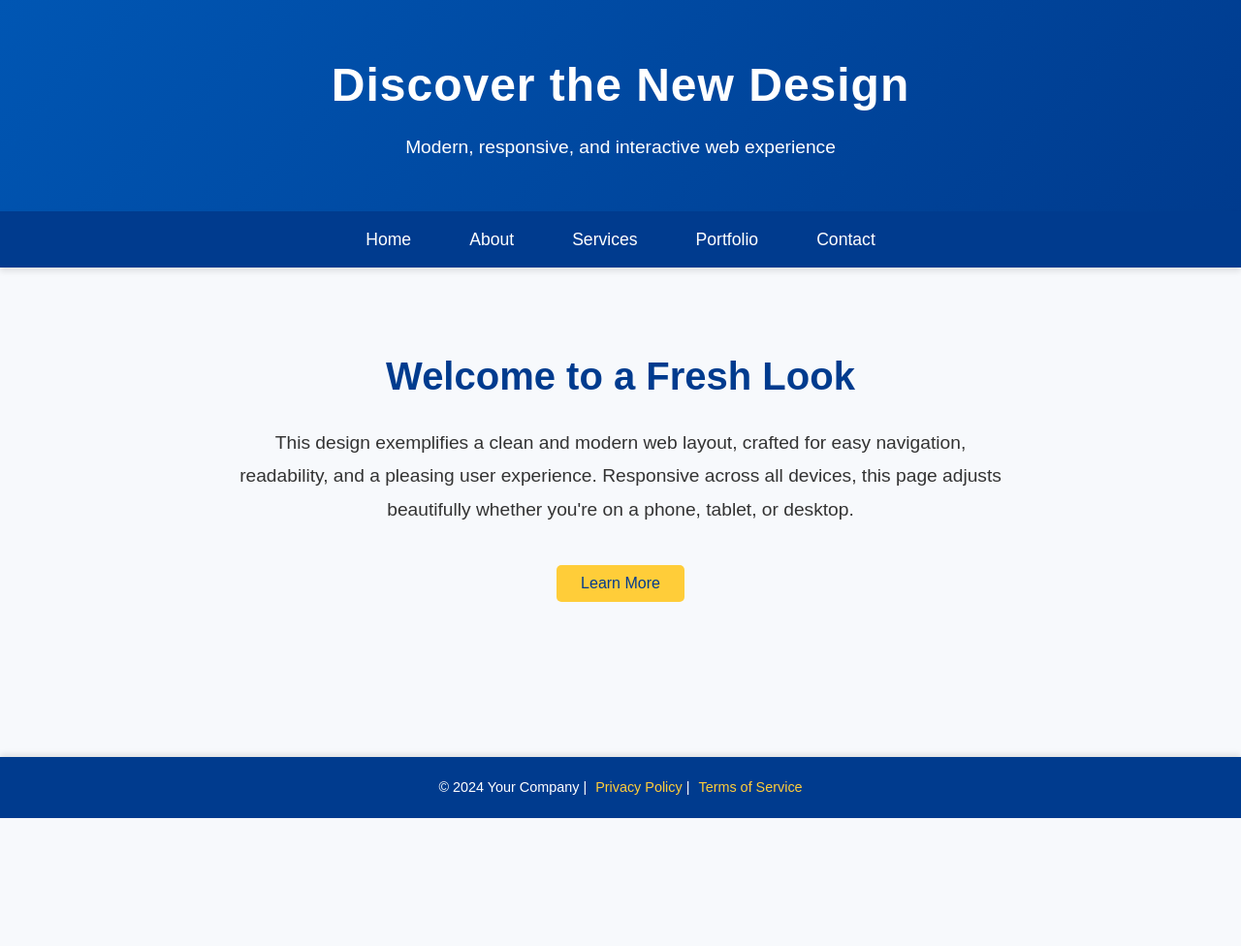
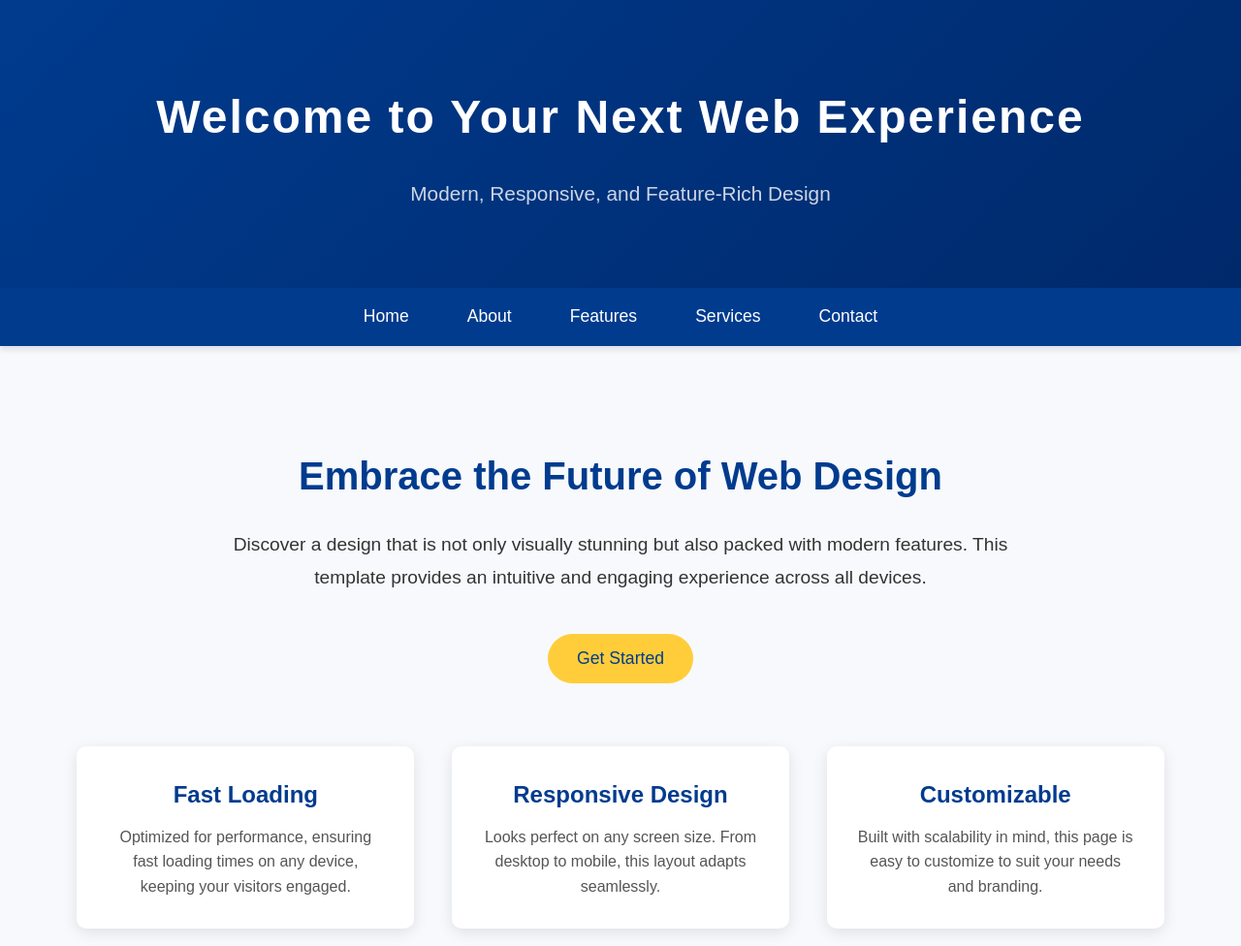
Before and after one commit to dmedarov/oracle-web-, a plain HTML site: page index.html in a window 1280 px wide. Shown: the top 976 px of the page at 97% size. Before the commit the page ends 844 px from the top, so only its background shows below. Drawn offline with Linux system fonts and the light colour scheme.

Commit message:
Update index.html

```diff
--- a/index.html
+++ b/index.html
@@ -4,83 +4,115 @@
     <meta charset="UTF-8">
     <meta name="viewport" content="width=device-width, initial-scale=1.0">
     <meta http-equiv="X-UA-Compatible" content="IE=edge">
-    <title>odern Index Page</title>
+    <title>Modern & Responsive Index Page</title>
     <style>
+        /* CSS Variables for easy theming */
+        :root {
+            --primary-color: #003b8e;
+            --secondary-color: #ffcd39;
+            --background-color: #f7f9fc;
+            --text-color: #333;
+            --white-color: #ffffff;
+        }
+
         * {
             box-sizing: border-box;
             margin: 0;
             padding: 0;
+            scroll-behavior: smooth;
         }
+
         body {
             font-family: 'Poppins', sans-serif;
-            background-color: #f7f9fc;
-            color: #333;
-            line-height: 1.6;
-            scroll-behavior: smooth;
+            background-color: var(--background-color);
+            color: var(--text-color);
+            line-height: 1.7;
         }
+
         header {
-            background: linear-gradient(135deg, #0056b3, #003b8e);
-            padding: 50px 20px;
+            background: linear-gradient(135deg, var(--primary-color), #00296b);
+            padding: 80px 20px;
             text-align: center;
-            color: white;
+            color: var(--white-color);
             box-shadow: 0 4px 10px rgba(0, 0, 0, 0.1);
         }
+
         header h1 {
             font-size: 3rem;
             font-weight: 700;
-            margin-bottom: 10px;
-            letter-spacing: 1px;
+            letter-spacing: 2px;
+            animation: fadeInDown 1s ease-in-out;
         }
+
         header p {
-            font-size: 1.2rem;
-            margin-top: 10px;
+            font-size: 1.3rem;
+            margin-top: 20px;
+            opacity: 0.8;
         }
+
         nav {
-            background-color: #003b8e;
-            padding: 15px;
+            background-color: var(--primary-color);
+            padding: 15px 0;
+            position: sticky;
+            top: 0;
+            width: 100%;
+            z-index: 1000;
             box-shadow: 0px 4px 6px rgba(0, 0, 0, 0.1);
         }
+
         nav ul {
             list-style: none;
             display: flex;
             justify-content: center;
         }
+
         nav ul li {
             margin: 0 20px;
         }
+
         nav ul li a {
-            color: white;
+            color: var(--white-color);
             text-decoration: none;
             font-size: 1.1rem;
             padding: 10px;
             position: relative;
+            transition: color 0.3s ease;
         }
+
+        nav ul li a:hover {
+            color: var(--secondary-color);
+        }
+
         nav ul li a::after {
             content: '';
             display: block;
             width: 0;
             height: 3px;
-            background-color: #ffcd39;
+            background-color: var(--secondary-color);
             transition: width 0.3s ease;
             position: absolute;
             bottom: 0;
             left: 0;
         }
+
         nav ul li a:hover::after {
             width: 100%;
         }
+
         section {
-            padding: 80px 20px;
+            padding: 100px 20px;
             max-width: 1200px;
             margin: 0 auto;
             text-align: center;
         }
+
         section h2 {
             font-size: 2.5rem;
-            color: #003b8e;
+            color: var(--primary-color);
             margin-bottom: 20px;
             animation: fadeInUp 1s ease-in-out;
         }
+
         section p {
             font-size: 1.2rem;
             max-width: 800px;
@@ -88,40 +120,83 @@
             line-height: 1.8;
             animation: fadeInUp 1.2s ease-in-out;
         }
+
         section button {
             margin-top: 40px;
-            padding: 10px 25px;
-            font-size: 1rem;
-            background-color: #ffcd39;
-            color: #003b8e;
+            padding: 15px 30px;
+            font-size: 1.1rem;
+            background-color: var(--secondary-color);
+            color: var(--primary-color);
             border: none;
-            border-radius: 5px;
+            border-radius: 50px;
             cursor: pointer;
-            transition: background-color 0.3s ease;
+            transition: background-color 0.3s ease, transform 0.3s ease;
         }
+
         section button:hover {
             background-color: #ffc107;
+            transform: translateY(-3px);
         }
+
+        .features {
+            display: flex;
+            justify-content: space-around;
+            flex-wrap: wrap;
+            margin-top: 50px;
+        }
+
+        .feature-box {
+            background: var(--white-color);
+            border-radius: 10px;
+            box-shadow: 0 4px 15px rgba(0, 0, 0, 0.1);
+            padding: 30px;
+            margin: 15px;
+            width: 30%;
+            max-width: 350px;
+            transition: transform 0.3s ease, box-shadow 0.3s ease;
+        }
+
+        .feature-box:hover {
+            transform: translateY(-5px);
+            box-shadow: 0 8px 20px rgba(0, 0, 0, 0.2);
+        }
+
+        .feature-box h3 {
+            color: var(--primary-color);
+            margin-bottom: 10px;
+            font-size: 1.5rem;
+        }
+
+        .feature-box p {
+            font-size: 1rem;
+            line-height: 1.6;
+            color: #555;
+        }
+
         footer {
-            background-color: #003b8e;
-            color: white;
+            background-color: var(--primary-color);
+            color: var(--white-color);
             text-align: center;
             padding: 20px;
             margin-top: 80px;
             box-shadow: 0px -3px 6px rgba(0, 0, 0, 0.1);
         }
+
         footer p {
             font-size: 0.9rem;
         }
+
         footer a {
-            color: #ffcd39;
+            color: var(--secondary-color);
             text-decoration: none;
             margin-left: 5px;
             transition: color 0.3s ease;
         }
+
         footer a:hover {
             color: #ffc107;
         }
+
         /* Keyframe Animations */
         @keyframes fadeInUp {
             from {
@@ -133,19 +208,43 @@
                 transform: translateY(0);
             }
         }
+
+        @keyframes fadeInDown {
+            from {
+                opacity: 0;
+                transform: translateY(-20px);
+            }
+            to {
+                opacity: 1;
+                transform: translateY(0);
+            }
+        }
+
         /* Responsive Design */
         @media (max-width: 768px) {
             header h1 {
-                font-size: 2rem;
+                font-size: 2.2rem;
             }
+
             nav ul li {
                 margin: 0 10px;
             }
+
             section h2 {
                 font-size: 2rem;
             }
+
             section p {
                 font-size: 1rem;
+            }
+
+            .features {
+                flex-direction: column;
+                align-items: center;
+            }
+
+            .feature-box {
+                width: 90%;
             }
         }
     </style>
@@ -153,26 +252,41 @@
 <body>
 
 <header>
-    <h1>Discover the New Design</h1>
-    <p>Modern, responsive, and interactive web experience</p>
+    <h1>Welcome to Your Next Web Experience</h1>
+    <p>Modern, Responsive, and Feature-Rich Design</p>
 </header>
 
 <nav>
     <ul>
         <li><a href="#">Home</a></li>
         <li><a href="#">About</a></li>
+        <li><a href="#">Features</a></li>
         <li><a href="#">Services</a></li>
-        <li><a href="#">Portfolio</a></li>
         <li><a href="#">Contact</a></li>
     </ul>
 </nav>
 
 <section>
-    <h2>Welcome to a Fresh Look</h2>
+    <h2>Embrace the Future of Web Design</h2>
     <p>
-        This design exemplifies a clean and modern web layout, crafted for easy navigation, readability, and a pleasing user experience. Responsive across all devices, this page adjusts beautifully whether you're on a phone, tablet, or desktop.
+        Discover a design that is not only visually stunning but also packed with modern features. This template provides an intuitive and engaging experience across all devices.
     </p>
-    <button>Learn More</button>
+    <button>Get Started</button>
+
+    <div class="features">
+        <div class="feature-box">
+            <h3>Fast Loading</h3>
+            <p>Optimized for performance, ensuring fast loading times on any device, keeping your visitors engaged.</p>
+        </div>
+        <div class="feature-box">
+            <h3>Responsive Design</h3>
+            <p>Looks perfect on any screen size. From desktop to mobile, this layout adapts seamlessly.</p>
+        </div>
+        <div class="feature-box">
+            <h3>Customizable</h3>
+            <p>Built with scalability in mind, this page is easy to customize to suit your needs and branding.</p>
+        </div>
+    </div>
 </section>
 
 <footer>
```
